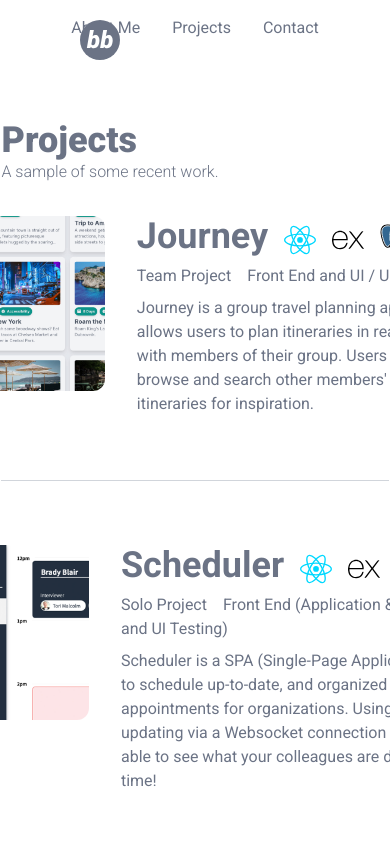
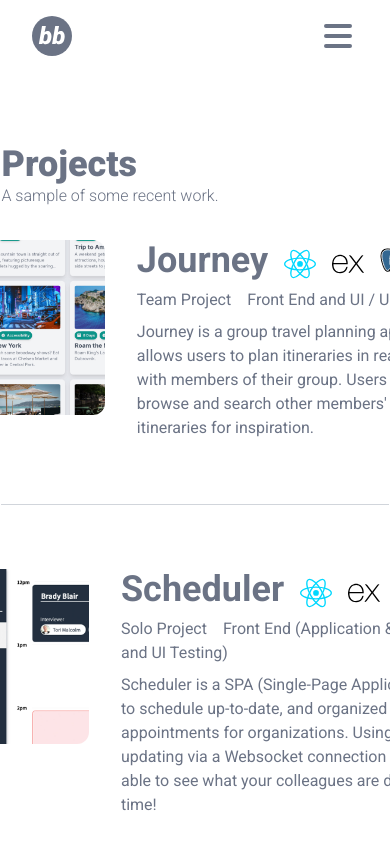
Before and after one commit to babs20/babs-portfolio, a React (Create React App) app: page /projects in a window 390 px wide. Shown: the top 844 px of the page. Built offline with nearby package versions, Linux system fonts and the light colour scheme; what @tailwindcss/typography would draw is missing.

Commit message:
add mobile nav menu

```diff
--- a/src/components/TopNav.tsx
+++ b/src/components/TopNav.tsx
@@ -1,8 +1,19 @@
+import { useState } from 'react';
 import { Link } from 'react-router-dom';
+import classNames from 'classnames';
 
 export default function TopNav(): JSX.Element {
+  const [isOpen, setIsOpen] = useState<string>('initial');
+
   return (
-    <nav className='flex items-center justify-center w-full h-20 p-4 text-[#6B7385]  font-roboto'>
+    <nav
+      className={classNames(
+        'flex flex-col items-center w-full sm:h-20 py-4 px-8 text-[#6B7385] transition-height duration-700',
+        { 'h-20 ease-in': isOpen !== 'open' },
+        { 'h-72 ease-in': isOpen === 'open' }
+      )}
+    >
+      <div className='container flex items-center justify-between'>
         <Link to='/'>
           <svg
             width='40'
@@ -10,7 +21,6 @@ export default function TopNav(): JSX.Element {
             viewBox='0 0 40 40'
             fill='none'
             xmlns='http://www.w3.org/2000/svg'
-          className='absolute top-5 left-20'
           >
             <circle cx='20' cy='20' r='20' fill='#6B7385' />
             <path
@@ -19,7 +29,7 @@ export default function TopNav(): JSX.Element {
             />
           </svg>
         </Link>
-      <div>
+        <div className='hidden sm:block'>
           <Link
             to='/about'
             className='pb-2 mx-4 my-1 border-[#6B7385] hover:border-b'
@@ -39,6 +49,77 @@ export default function TopNav(): JSX.Element {
             Contact
           </Link>
         </div>
+        <button className='sm:invisible'>
+          <svg
+            xmlns='http://www.w3.org/2000/svg'
+            className='w-10 h-10'
+            viewBox='0 0 20 20'
+            fill='currentColor'
+            onClick={() =>
+              setIsOpen(
+                isOpen === 'initial' || isOpen === 'closed' ? 'open' : 'closed'
+              )
+            }
+          >
+            <path
+              fillRule='evenodd'
+              d='M3 5a1 1 0 011-1h12a1 1 0 110 2H4a1 1 0 01-1-1zM3 10a1 1 0 011-1h12a1 1 0 110 2H4a1 1 0 01-1-1zM3 15a1 1 0 011-1h12a1 1 0 110 2H4a1 1 0 01-1-1z'
+              clipRule='evenodd'
+            />
+          </svg>
+        </button>
+      </div>
+      <div
+        className={`w-full mt-4 -ml-2 space-y-2 sm:hidden ${
+          isOpen ? 'visible' : 'invisible'
+        }`}
+      >
+        <Link
+          to='/about'
+          className={classNames(
+            'p-2 border-[#6B7385] hover:bg-gray-100 rounded-xl block opacity-0',
+            { 'animation-delay animate-fall-down': isOpen === 'open' },
+            {
+              'animation-delay animate-fold-up opacity-100':
+                isOpen === 'closed',
+            }
+          )}
+          style={{ ['--order' as any]: isOpen === 'open' ? 1 : 3 }}
+          onClick={() => setIsOpen('closed')}
+        >
+          About Me
+        </Link>
+        <Link
+          to='/projects'
+          className={classNames(
+            'p-2 border-[#6B7385] hover:bg-gray-100 rounded-xl block opacity-0',
+            { 'animation-delay animate-fall-down': isOpen === 'open' },
+            {
+              'animation-delay animate-fold-up opacity-100':
+                isOpen === 'closed',
+            }
+          )}
+          style={{ ['--order' as any]: 2 }}
+          onClick={() => setIsOpen('closed')}
+        >
+          Projects
+        </Link>
+        <Link
+          to='/contact'
+          className={classNames(
+            'p-2 border-[#6B7385] hover:bg-gray-100 rounded-xl block opacity-0',
+            { 'animation-delay animate-fall-down': isOpen === 'open' },
+            {
+              'animation-delay animate-fold-up opacity-100':
+                isOpen === 'closed',
+            }
+          )}
+          style={{ ['--order' as any]: isOpen === 'open' ? 3 : 1 }}
+          onClick={() => setIsOpen('closed')}
+        >
+          Contact
+        </Link>
+      </div>
     </nav>
   );
 }
```
Lines whose indentation alone changed are shown as unchanged.
